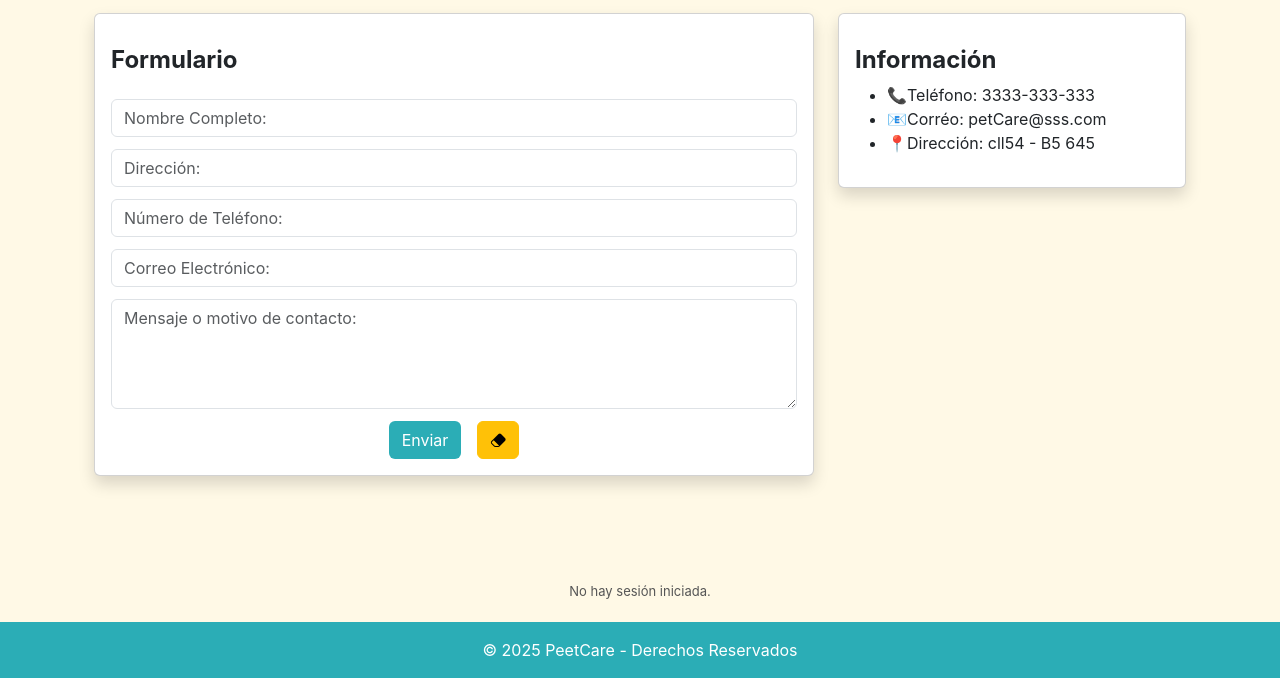
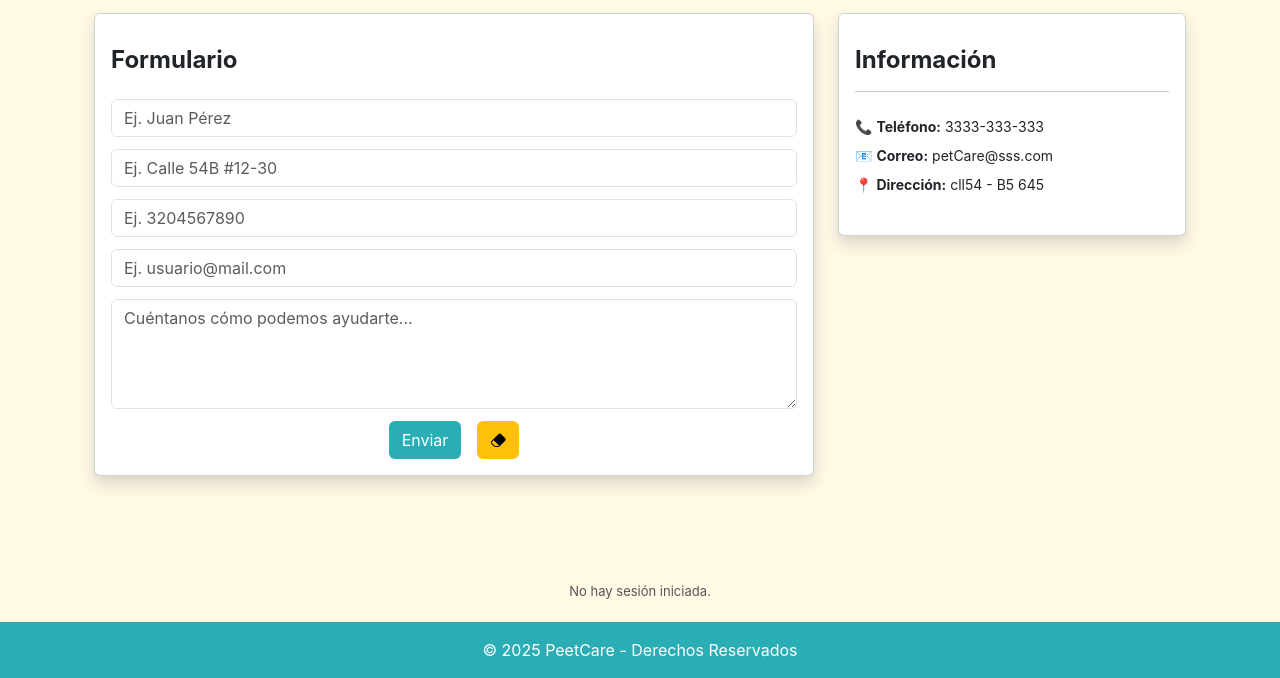
Before and after one commit to Davis26-art/miniPortalWebJs, a plain HTML site: page contact.html in a window 1280 px wide. Shown: the part 222-900 px from the top of the page. Drawn offline with nearby package versions, Linux system fonts and the light colour scheme; a web font is replaced by a local one.

Commit message:
Ajuste pagina contact

```diff
--- a/contact.html
+++ b/contact.html
@@ -63,31 +63,31 @@
 
                             <label class="w-100 mb-2">
                                 <input type="text" name="nombre" id="contact-nombre" class="form-control"
-                                    placeholder="Nombre Completo:" required>
+                                    placeholder="Ej. Juan Pérez" required>
                                 <span class="feedback-error" id="fb-contact-nombre"></span>
                             </label>
 
                             <label class="w-100 mb-2">
                                 <input type="text" name="direccion" id="contact-direccion" class="form-control"
-                                    placeholder="Dirección:" required>
+                                    placeholder="Ej. Calle 54B #12-30" required>
                                 <span class="feedback-error" id="fb-contact-direccion"></span>
                             </label>
 
                             <label class="w-100 mb-2">
                                 <input type="text" name="telefono" id="contact-telefono" class="form-control"
-                                    placeholder="Número de Teléfono:" required>
+                                    placeholder="Ej. 3204567890" required>
                                 <span class="feedback-error" id="fb-contact-telefono"></span>
                             </label>
 
                             <label class="w-100 mb-2">
                                 <input type="email" name="email" id="contact-email" class="form-control"
-                                    placeholder="Correo Electrónico:" required>
+                                    placeholder="Ej. usuario@mail.com" required>
                                 <span class="feedback-error" id="fb-contact-email"></span>
                             </label>
 
                             <label class="w-100 mb-2">
                                 <textarea name="mensaje" id="contact-mensaje" class="form-control"
-                                    placeholder="Mensaje o motivo de contacto:" rows="4" required></textarea>
+                                    placeholder="Cuéntanos cómo podemos ayudarte..." rows="4" required></textarea>
                                 <span class="feedback-error" id="fb-contact-mensaje"></span>
                             </label>
 
@@ -109,17 +109,15 @@
                 <div class="col-md-4">
                     <div class="card p-3 shadow">
                         <h4 class="fw-bold mt-3">Información</h4>
-                        <ul>
-                            <li> 📞Teléfono: 3333-333-333</li>
-                            <li> 📧Corréo: petCare@sss.com</li>
-                            <li> 📍Dirección: cll54 - B5 645</li>
+                        <hr class="my-2">
+                        <ul class="list-unstyled mt-3">
+                            <li class="mb-2 small">📞 <strong>Teléfono:</strong> 3333-333-333</li>
+                            <li class="mb-2 small">📧 <strong>Correo:</strong> petCare@sss.com</li>
+                            <li class="mb-2 small">📍 <strong>Dirección:</strong> cll54 - B5 645</li>
                         </ul>
-
                     </div>
-
                 </div>
             </div>
-
         </div>
     </section>
 
```
